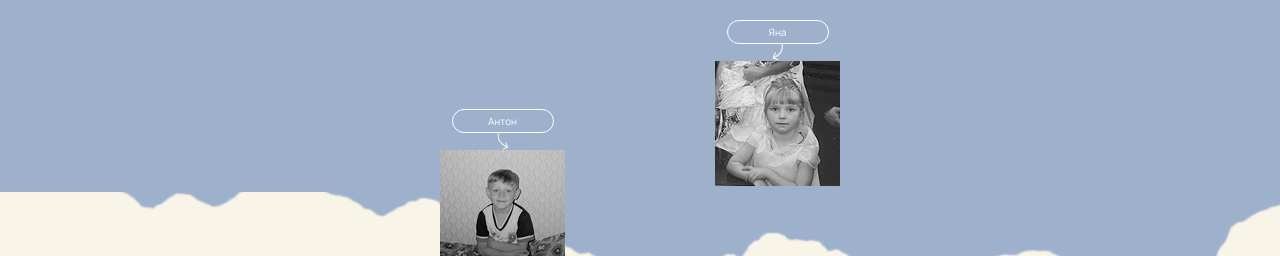
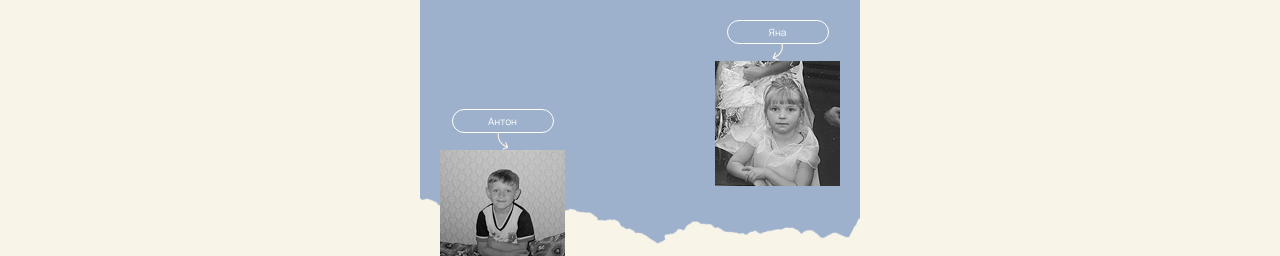
Before and after one commit to D4n1el13and37/nasty_friend_wedding, a plain HTML site: page index.html in a window 1280 px wide. Shown: the part 294-550 px from the top of the page. Drawn offline with Linux system fonts and the light colour scheme.

Commit message:
fix: made header paper as pseudo

```diff
--- a/index.html
+++ b/index.html
@@ -56,13 +56,13 @@
           </div>
         </div>
       </section>
-      <section>
+      <!-- <section>
         <img
           class="greeting__cards_paper"
           src="./assets/header_papper.png"
           alt=""
         />
-      </section>
+      </section> -->
       <!-- DATE -->
       <section class="section section__date">
         <div class="container">
--- a/style.css
+++ b/style.css
@@ -20,6 +20,20 @@
 ul {
   margin: 0;
   padding: 0;
+}
+
+.header,
+.main,
+.footer {
+  width: 100%;
+  max-width: 440px;
+}
+
+.app {
+  background-color: var(--wheat);
+  display: flex;
+  align-items: center;
+  flex-direction: column;
 }
 
 :root {
@@ -128,6 +142,25 @@ body {
   left: 0;
 }
 
+.content {
+  position: relative;
+  z-index: 1;
+}
+
+.section__greeting::after {
+  content: '';
+  position: absolute;
+  max-width: 440px;
+  /* bottom: 210px; */
+  top: 310px;
+  width: 100%;
+  height: 260px;
+  background-image: url(./assets/header_papper.png);
+  background-repeat: no-repeat;
+  background-size: cover;
+  z-index: -1;
+}
+
 .section__greeting_content {
   display: flex;
   align-items: center;
@@ -139,7 +172,7 @@ body {
 .greeting__title .princess,
 .greeting__title_span {
   position: relative;
-  top: -12px;
+  top: -20px;
   color: var(--wheat);
 }
 
@@ -406,7 +439,7 @@ img {
   top: -20px;
 }
 
-.section__title_span{
+.section__title_span {
   position: relative;
   top: -12px;
 }
```
